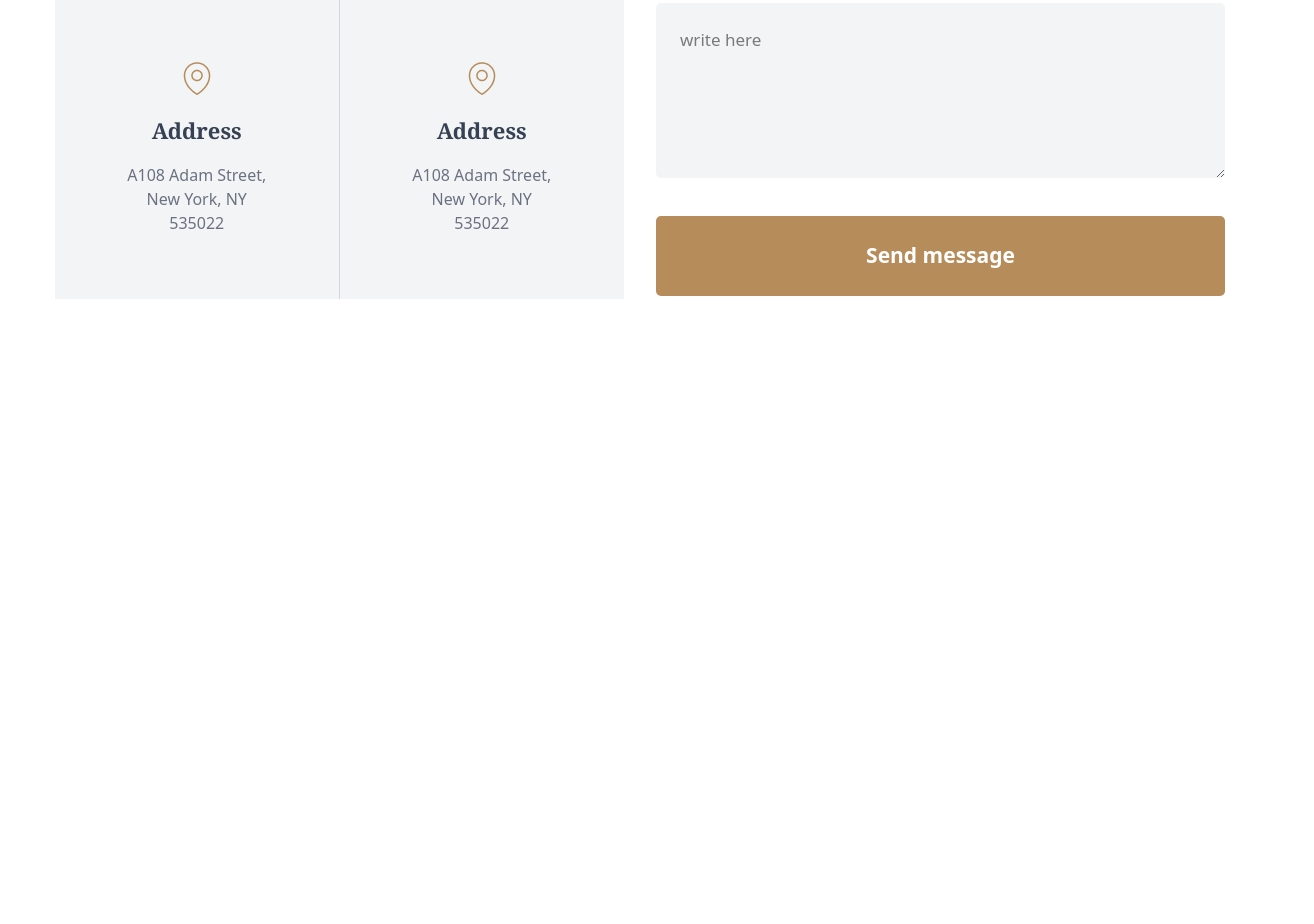
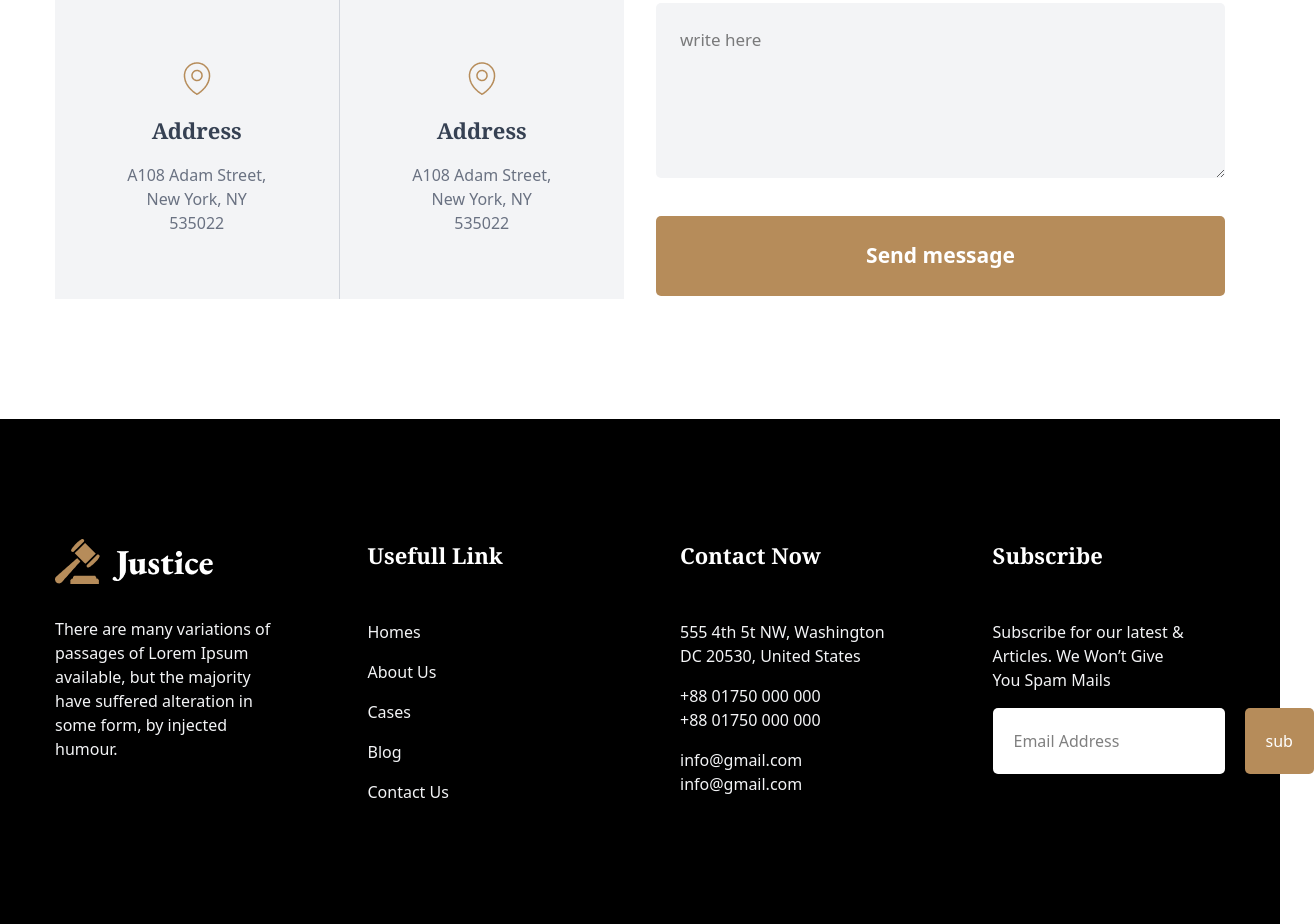
Before and after one commit to arhosain/legal-solution-website, a plain HTML site: page index.html in a window 1280 px wide. Shown: the part 4241-5165 px from the top of the page, 1314 px wide, since content can reach past the window. Before the commit the page ends 4660 px from the top, so only its background shows below. Drawn offline with nearby package versions, Linux system fonts and the light colour scheme.

Commit message:
added footer section

```diff
--- a/index.html
+++ b/index.html
@@ -311,14 +311,47 @@
     </section>
   </main>
 
-  <footer class="bg-black ">
-    <section>
+  <footer class="bg-black pt-30 pb-30">
+    <section class="grid grid-cols-4 gap-[80px]  max-w-[1170px] mx-auto">
       <div>
+        <img src="images/logo.png" alt="">
+        <p class="text-[16px] mt-8 font-light  text-gray-100">There are many variations of passages of Lorem Ipsum available, but the majority have suffered alteration in some form,
+        by injected humour.</p>
 
       </div>
-      <div></div>
-      <div></div>
-      <div></div>
+
+      <div>
+        <h4 class="text-[22px] mb-4 font-serif font-bold text-white mb-12">Usefull Link</h4>
+        <ul class="text-[16px] font-light  text-gray-100 flex flex-col gap-[16px] ">
+          <li><a href="">Homes</a></li>
+          <li><a href="">About Us</a></li>
+          <li><a href="">Cases</a></li>
+          <li><a href="">Blog</a></li>
+          <li><a href="">Contact Us</a></li>
+        </ul>
+      </div>
+
+      <div>
+        <h4 class="text-[22px] mb-4 font-serif font-bold text-white mb-12">Contact Now</h4>
+        <p class="text-[16px] font-light  text-gray-100 mb-4">555 4th 5t NW, Washington <br>
+        DC 20530, United States</p>
+        <p class="text-[16px] mb-4 font-light  text-gray-100">+88 01750 000 000 <br>
+        +88 01750 000 000</p>
+        <p class="text-[16px] font-light  text-gray-100">info@gmail.com <br> info@gmail.com</p>
+      </div>
+
+      <div>
+        <h4 class="text-[22px] mb-4 font-serif font-bold text-white mb-12">Subscribe</h4>
+        <p class="text-[16px] font-light mb-4 text-gray-100">Subscribe for our latest & <br>Articles. We Won’t Give <br> You Spam Mails</p>
+        <form class="bg-white  flex items-center rounded-[5px]  pl-[21px]">
+          <input placeholder="Email Address" type="email" name="" id="">
+          <div class="">
+            <input class="text-white rounded-[5px] bg-[#B68C5A] p-[21px]" type="submit" value="sub">
+          </div>
+
+        </form>
+
+      </div>
     </section>
 
   </footer>
```
